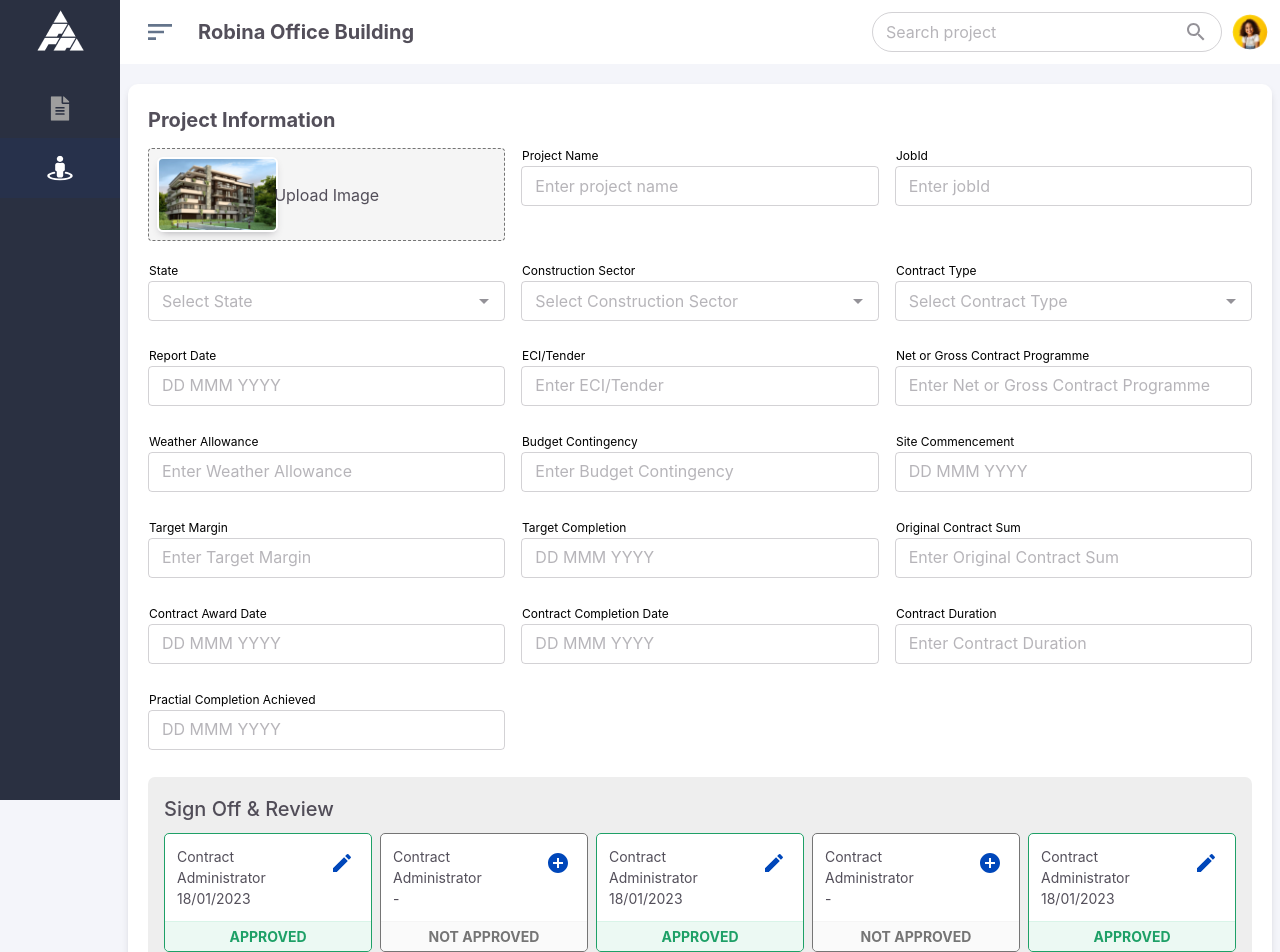
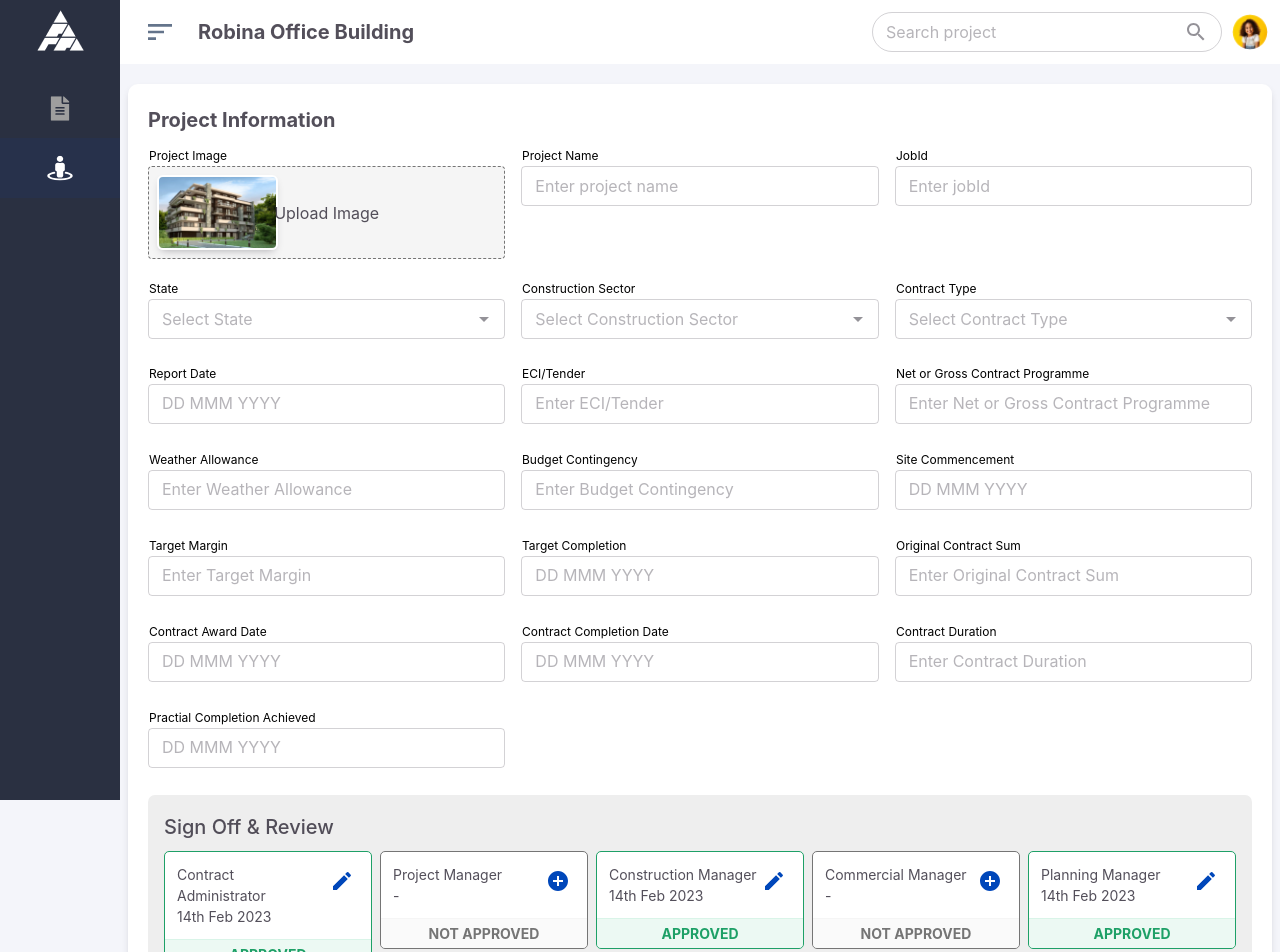
Before and after one commit to lokeshk12510/adco, a React (Create React App) app: page /project/edit-information in a window 1280 px wide. Shown: the top 952 px of the page. Built offline with nearby package versions, Linux system fonts and the light colour scheme.

Commit message:
Edit project information page with react hook form

```diff
--- /dev/null
+++ b/src/components/Dialog.tsx
@@ -0,0 +1,50 @@
+import { Divider } from '@mui/material'
+import Button from '@mui/material/Button'
+import MuiDialog from '@mui/material/Dialog'
+import DialogActions from '@mui/material/DialogActions'
+import DialogContent from '@mui/material/DialogContent'
+import DialogTitle from '@mui/material/DialogTitle'
+import * as React from 'react'
+
+interface DialogProps {
+    open: boolean
+    setOpen: React.Dispatch<React.SetStateAction<boolean>>
+    title: string
+    children: React.ReactNode
+    onSubmit?: () => void
+    onCancel?: () => void
+    submitLabel?: string
+    cancelLabel?: string
+}
+
+export default function Dialog(props: DialogProps) {
+    const { open, setOpen, title, children, onSubmit, onCancel, submitLabel = 'Save', cancelLabel = 'Cancel' } = props
+
+    const handleClose = () => {
+        setOpen(false)
+        onCancel && onCancel()
+    }
+
+    const handleSubmit = () => {
+        setOpen(false)
+        onSubmit && onSubmit()
+    }
+
+    return (
+        <div>
+            <MuiDialog open={open} onClose={handleClose} maxWidth="sm" fullWidth>
+                <DialogTitle>{title}</DialogTitle>
+                <Divider />
+                <DialogContent>{children}</DialogContent>
+                <DialogActions sx={{ p: 5 }}>
+                    <Button onClick={handleClose} variant="outlined" color="neutral">
+                        {cancelLabel}
+                    </Button>
+                    <Button onClick={handleSubmit} variant="contained">
+                        {submitLabel}
+                    </Button>
+                </DialogActions>
+            </MuiDialog>
+        </div>
+    )
+}
--- a/src/components/Form/ImageUploadField.tsx
+++ b/src/components/Form/ImageUploadField.tsx
@@ -1,23 +1,35 @@
 import { Box, Typography, styled } from '@mui/material'
-import React, { useState } from 'react'
-import Images from 'src/config/images'
+import React, { FC } from 'react'
 
-function ImageUploader() {
-    const [file, setFile] = useState<string | null>(Images.ProjectImage)
+interface ImageUploaderProps {
+    value: string | null
+    onChange: (file: string | null) => void
+    label: string
+    error?: boolean
+    helperText?: string
+}
+
+const ImageUploader: FC<ImageUploaderProps> = (props) => {
+    const { value, onChange, label } = props
 
     const handleChange = async (event: React.ChangeEvent<HTMLInputElement>): Promise<any> => {
         if (event?.target?.files) {
             const fileLoaded = URL.createObjectURL(event.target.files[0])
-            const files = event.target.files
 
-            console.log('files: ', files)
-            setFile(fileLoaded)
+            onChange(fileLoaded)
         } else {
-            setFile(file)
+            onChange(value)
         }
     }
 
     return (
+        <>
+            <Typography
+                fontSize={'12px'}
+                sx={(theme) => ({ color: theme.palette.common.black, transform: 'translate(1px, -1px) scale(1)' })}
+            >
+                {label}
+            </Typography>
             <Root component="label">
                 <input
                     type="file"
@@ -29,8 +41,9 @@ function ImageUploader() {
                 <div className="center">
                     <Typography> Upload Image </Typography>
                 </div>
-            {file && <img src={file} alt="files" />}
+                {value && <img src={value} alt="files" />}
             </Root>
+        </>
     )
 }
 export default ImageUploader
--- a/src/modules/admin/pages/projectInfo/Form.tsx
+++ b/src/modules/admin/pages/projectInfo/Form.tsx
@@ -11,7 +11,20 @@ const ProjectInfoForm = () => {
         <form>
             <Grid container columnSpacing={4} rowSpacing={1}>
                 <Grid item xs={6} md={6} lg={4}>
-                    <ImageUploader />
+                    <Controller
+                        name="projectImage"
+                        render={({ field: { onChange, value }, fieldState: { error } }) => {
+                            return (
+                                <ImageUploader
+                                    label="Project Image"
+                                    value={value}
+                                    onChange={onChange}
+                                    error={!!Boolean(error)}
+                                    helperText={error?.message}
+                                />
+                            )
+                        }}
+                    />
                 </Grid>
                 <Grid item xs={6} md={6} lg={4}>
                     <Controller
--- a/src/modules/admin/pages/projectInfo/Review.tsx
+++ b/src/modules/admin/pages/projectInfo/Review.tsx
@@ -1,38 +1,110 @@
-import AddCircleIcon from '@mui/icons-material/AddCircle'
-import EditIcon from '@mui/icons-material/Edit'
-import { Box, Grid, IconButton, Typography, alpha, styled } from '@mui/material'
+import { AddCircle, Edit } from '@mui/icons-material'
+import { Box, Grid, IconButton, Stack, Typography, alpha, styled } from '@mui/material'
 import Paper from '@mui/material/Paper'
+import moment from 'moment'
+import { useEffect, useState } from 'react'
+import Dialog from 'src/components/Dialog'
+import DateField from 'src/components/Form/DateField'
 interface StyledCardProps {
     status: boolean
 }
 
+interface ReviewListProps {
+    name: string
+    title: string
+    status: boolean
+    approved_date: Date | null
+    id: number
+}
+
+const reviewList = [
+    {
+        name: 'contract_administrator',
+        title: 'Contract Administrator',
+        status: true,
+        approved_date: new Date(),
+        id: 1,
+    },
+    {
+        name: 'project_manager',
+        title: 'Project Manager',
+        status: false,
+        approved_date: null,
+        id: 2,
+    },
+    {
+        name: 'construction_manager',
+        title: 'Construction Manager',
+        status: true,
+        approved_date: new Date(),
+        id: 3,
+    },
+    {
+        name: 'commercial_manager',
+        title: 'Commercial Manager',
+        status: false,
+        approved_date: null,
+        id: 4,
+    },
+    {
+        name: 'planning_manager',
+        title: 'Planning Manager',
+        status: true,
+        approved_date: new Date(),
+        id: 5,
+    },
+]
+
 const Review = () => {
+    const [open, setOpen] = useState<boolean>(false)
+
+    const [value, setValue] = useState<Date | null>(null)
+
+    const [selectedField, setSelectedField] = useState<ReviewListProps | null>(null)
+
+    const handleOpenModal = (item: ReviewListProps) => {
+        setSelectedField(item)
+        setOpen(true)
+    }
+
+    useEffect(() => {
+        setValue(selectedField?.approved_date || null)
+    }, [selectedField])
+
     return (
         <Root>
             <Typography variant="h6" fontWeight={'semi-blod'} mb={2}>
                 Sign Off & Review
             </Typography>
             <Grid container spacing={2}>
-                {[...new Array(5)].map((item, i) => {
-                    let status = i % 2 === 0
-
+                {reviewList.map((item, i) => {
+                    console.log(item)
                     return (
-                        <Grid item xs={12} md={6} lg={2.4} key={i}>
-                            <StyledCard status={status}>
+                        <Grid item xs={12} md={6} lg={2.4} key={item.id}>
+                            <StyledCard status={item.status} onClick={() => handleOpenModal(item)}>
                                 <div className="content">
                                     <>
-                                        Contract Administrator <br /> {status ? '18/01/2023' : '-'}{' '}
+                                        {item.title} <br />{' '}
+                                        {item.status ? moment(item.approved_date).format('Do MMM YYYY') : '-'}{' '}
                                     </>
                                     <IconButton color="primary" size="small">
-                                        {status ? <EditIcon /> : <AddCircleIcon />}
+                                        {item.status ? <Edit /> : <AddCircle />}
                                     </IconButton>
                                 </div>
-                                <div className="footer">{status ? 'Approved' : 'Not Approved'}</div>
+                                <div className="footer">{item.status ? 'Approved' : 'Not Approved'}</div>
                             </StyledCard>
                         </Grid>
                     )
                 })}
             </Grid>
+
+            <Dialog open={open} setOpen={setOpen} title="Sign Off & Review" submitLabel="Approve">
+                {selectedField && (
+                    <Stack>
+                        <DateField value={value} onChange={(val) => setValue(val)} label={selectedField.title} />
+                    </Stack>
+                )}
+            </Dialog>
         </Root>
     )
 }
--- a/src/modules/admin/pages/projectInfo/types.ts
+++ b/src/modules/admin/pages/projectInfo/types.ts
@@ -1,3 +1,4 @@
+import Images from "src/config/images"
 
 export type StateTypes = {
     value:string
@@ -36,6 +37,8 @@ export type ProjectInfoFormValuesTypes = {
     gross_contract: string
     reviewer_comments: string
     files:any
+    projectImage:string|null
+
 }
 
 
@@ -59,5 +62,7 @@ export const ProjectInfoFormValues ={
     original_contract_sum: '',
     contract_duration: '',
     reviewer_comments: '',
-    files:''
+    files:'',
+    projectImage:Images.ProjectImage,
+
 }
```
Lines whose indentation alone changed are shown as unchanged.
